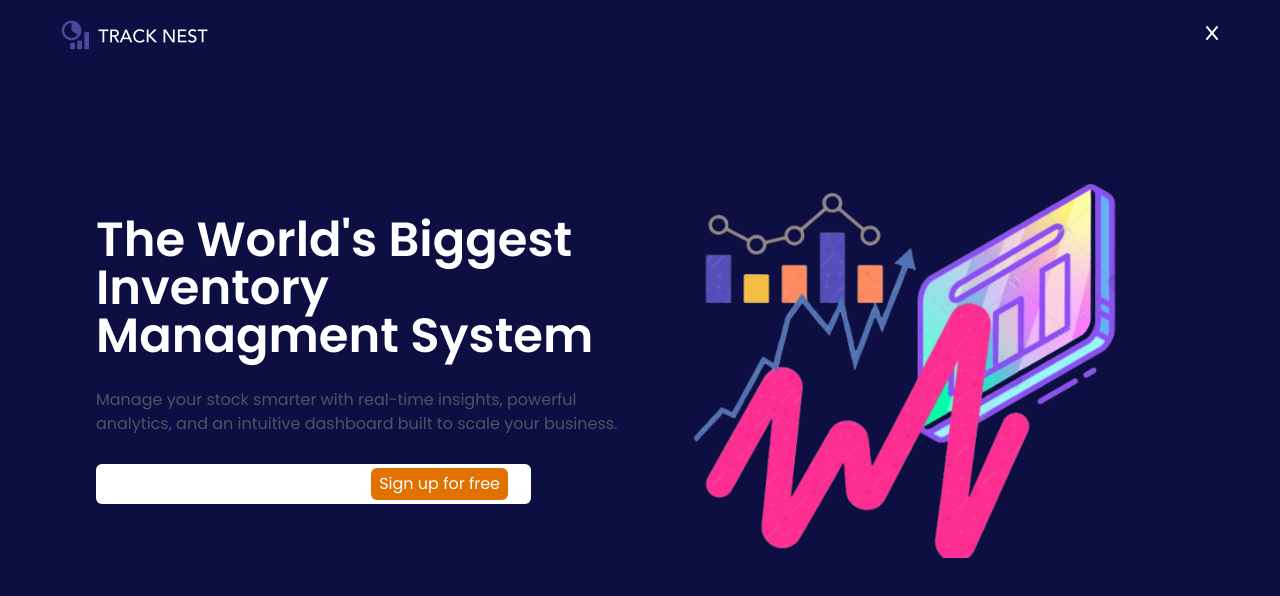
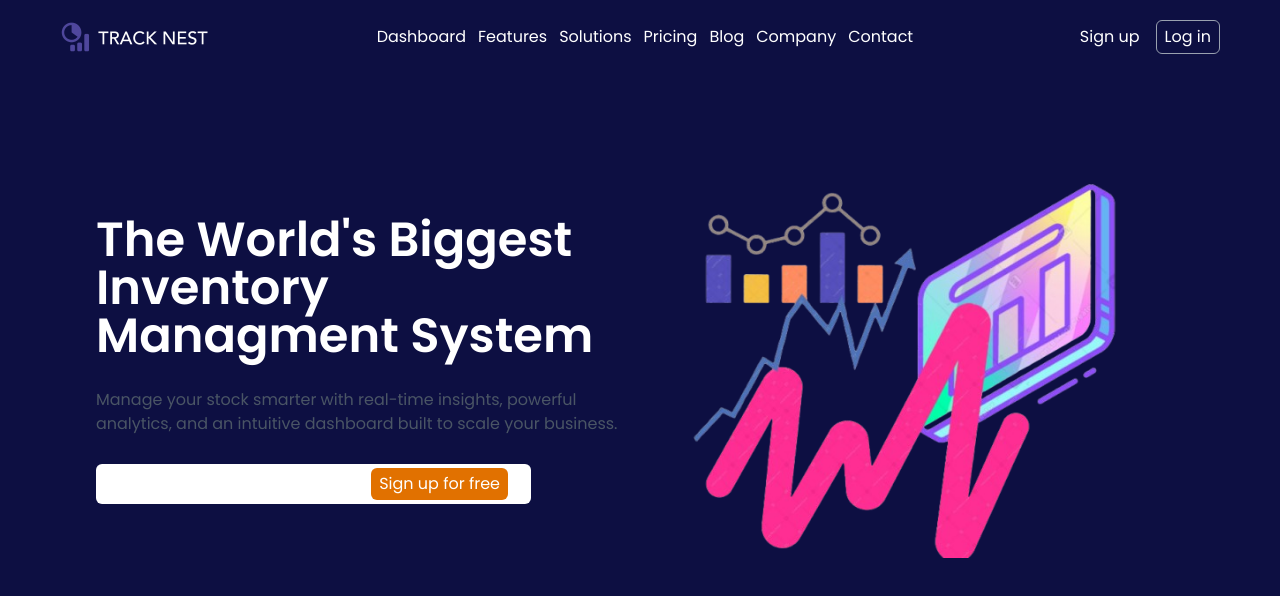
Before and after one commit to dani-dina/stocktrack-nextjs, a Next.js app: page / in a window 1280 px wide. Shown: the top 596 px of the page. Built offline with nearby package versions, Linux system fonts and the light colour scheme.

Commit message:
Navigation

```diff
--- a/components/Navigation.tsx
+++ b/components/Navigation.tsx
@@ -2,6 +2,7 @@ import Link from 'next/link';
 import Image from 'next/image';
 import Button from './Button';
 import { FaX } from 'react-icons/fa6';
+import { navLinks } from '../constants';
 
 const Navigation : React.FC = () =>{
   return (
@@ -18,13 +19,32 @@ const Navigation : React.FC = () =>{
           />
         </Link>
         <nav className=''>
-          <div className=''>
-
+          <div className='flex gap-3'>
+            {
+              navLinks.map((items) =>(
+                <Link
+                  key={items.id}
+                  href={items.href}
+                >
+                  {items.label}
+                </Link>
+              ))
+            }
           </div>
           <Button
             children={<FaX />}
+            className='md:hidden'
           />
         </nav>
+        <div className='flex gap-4'>
+          <Button
+            children='Sign up'
+          />
+          <Button
+            children='Log in'
+            className='py-1 px-2 border-1 border-gray-400 rounded-md'
+          />
+        </div>
       </div>
     </div>
   );
```
